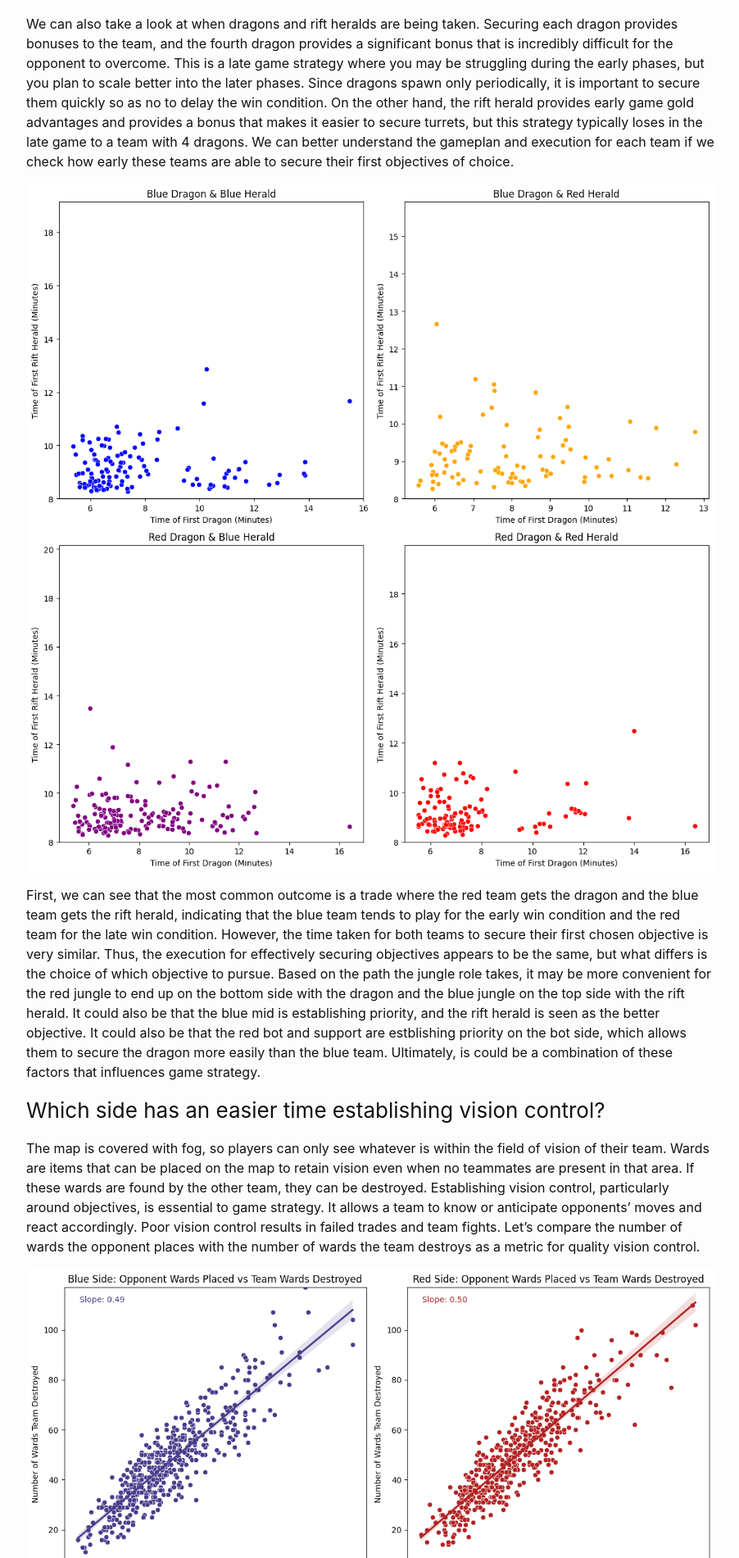
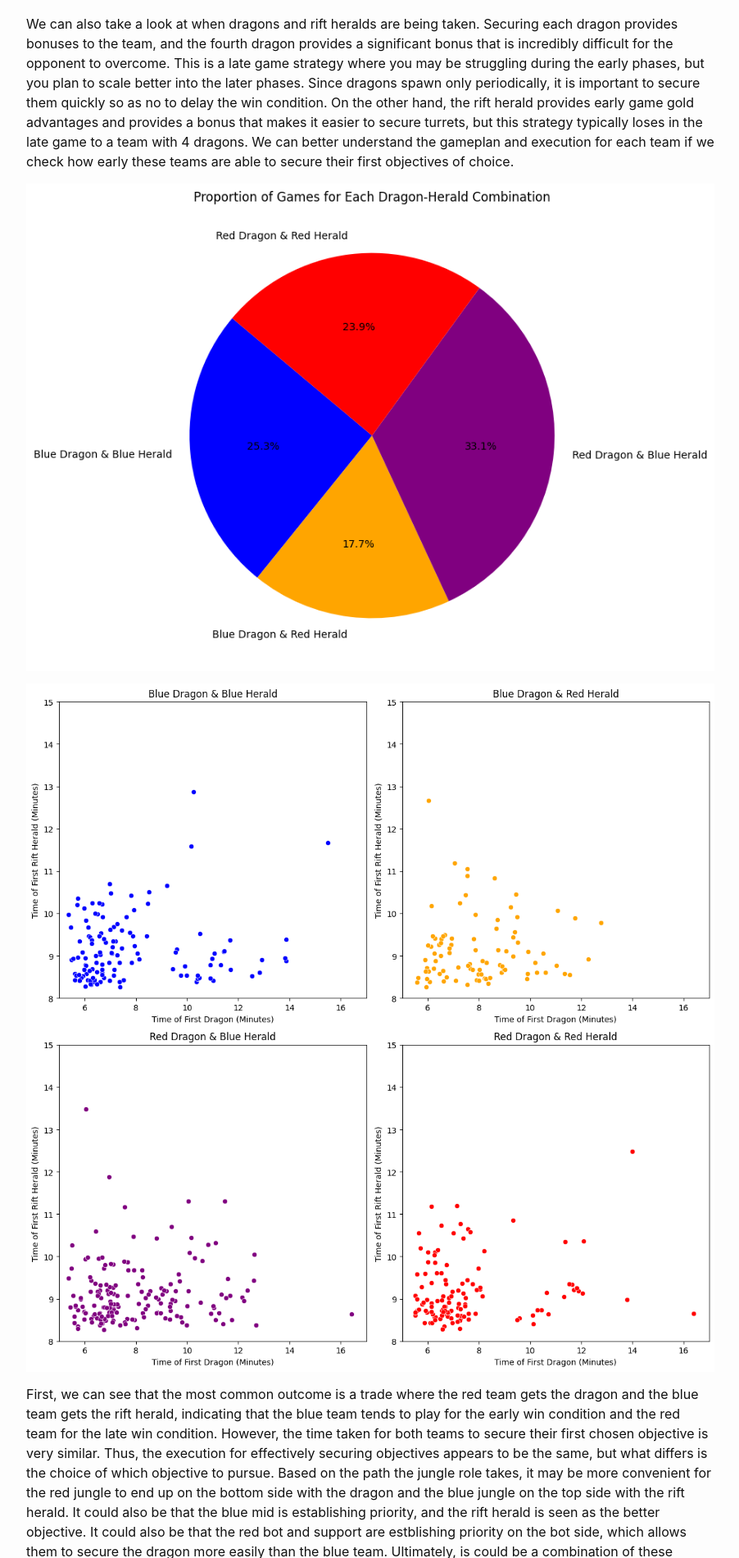
Before and after one commit to crowleyp5/crowleyp5blog, a Jekyll site: the page built from _posts/2023-12-13-Exploring-Playstyles-Between-Red-and-Blue-Sides-in-League-of-Legends.md, in a window 1280 px wide. Shown: the part 4400-6301 px from the top of the page at 82% size, without its empty margins (188-1090 px from the left). Built offline with Jekyll 4.4.1, drawn with Linux system fonts in a browser that asks for light colours; comment, search, counter and statistics services are not loaded.

Commit message:
Update 2023-12-13-Exploring-Playstyles-Between-Red-and-Blue-Sides-in-League-of-Legends.md

```diff
--- a/_posts/2023-12-13-Exploring-Playstyles-Between-Red-and-Blue-Sides-in-League-of-Legends.md
+++ b/_posts/2023-12-13-Exploring-Playstyles-Between-Red-and-Blue-Sides-in-League-of-Legends.md
@@ -37,7 +37,9 @@ The hexbin plot reaffirms what the previous graph showed in regards to the blue
 ### How quickly are the first objectives taken on both sides?
 We can also take a look at when dragons and rift heralds are being taken. Securing each dragon provides bonuses to the team, and the fourth dragon provides a significant bonus that is incredibly difficult for the opponent to overcome. This is a late game strategy where you may be struggling during the early phases, but you plan to scale better into the later phases. Since dragons spawn only periodically, it is important to secure them quickly so as no to delay the win condition. On the other hand, the rift herald provides early game gold advantages and provides a bonus that makes it easier to secure turrets, but this strategy typically loses in the late game to a team with 4 dragons. We can better understand the gameplan and execution for each team if we check how early these teams are able to secure their first objectives of choice.
 
-<img src="/assets/images/Objective_Times_Teams.png" alt="Objective Time Comparisons">
+<img src="/assets/images/comb_prop.png" alt="Combination Proportions">
+
+<img src="/assets/images/Obj_Times_Teams.png" alt="Objective Time Comparisons">
 
 First, we can see that the most common outcome is a trade where the red team gets the dragon and the blue team gets the rift herald, indicating that the blue team tends to play for the early win condition and the red team for the late win condition. However, the time taken for both teams to secure their first chosen objective is very similar. Thus, the execution for effectively securing objectives appears to be the same, but what differs is the choice of which objective to pursue. Based on the path the jungle role takes, it may be more convenient for the red jungle to end up on the bottom side with the dragon and the blue jungle on the top side with the rift herald. It could also be that the blue mid is establishing priority, and the rift herald is seen as the better objective. It could also be that the red bot and support are estblishing priority on the bot side, which allows them to secure the dragon more easily than the blue team. Ultimately, is could be a combination of these factors that influences game strategy.
 
```
